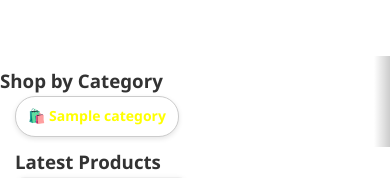
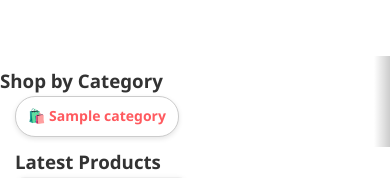
Before and after one commit to DorisAnioke/styleverse, a Django app: page / in a window 390 px wide. Shown: the part 284-462 px from the top of the page. Run offline with Django 5.2, Linux system fonts and the light colour scheme; tables that the repository leaves empty hold one stand-in row (values such as "Sample post").

Commit message:
Updated recent changes

```diff
--- a/static/css/style.css
+++ b/static/css/style.css
@@ -1259,8 +1259,7 @@ textarea {
     border-radius: 20px;
     text-align: center;
     white-space: nowrap;
-    color: yellow;
-    /* color: #ff5a5f; */
+    color: #ff5a5f;
     background: #fff;
     box-shadow: 0 2px 5px rgba(0, 0, 0, 0.1);
 
```
